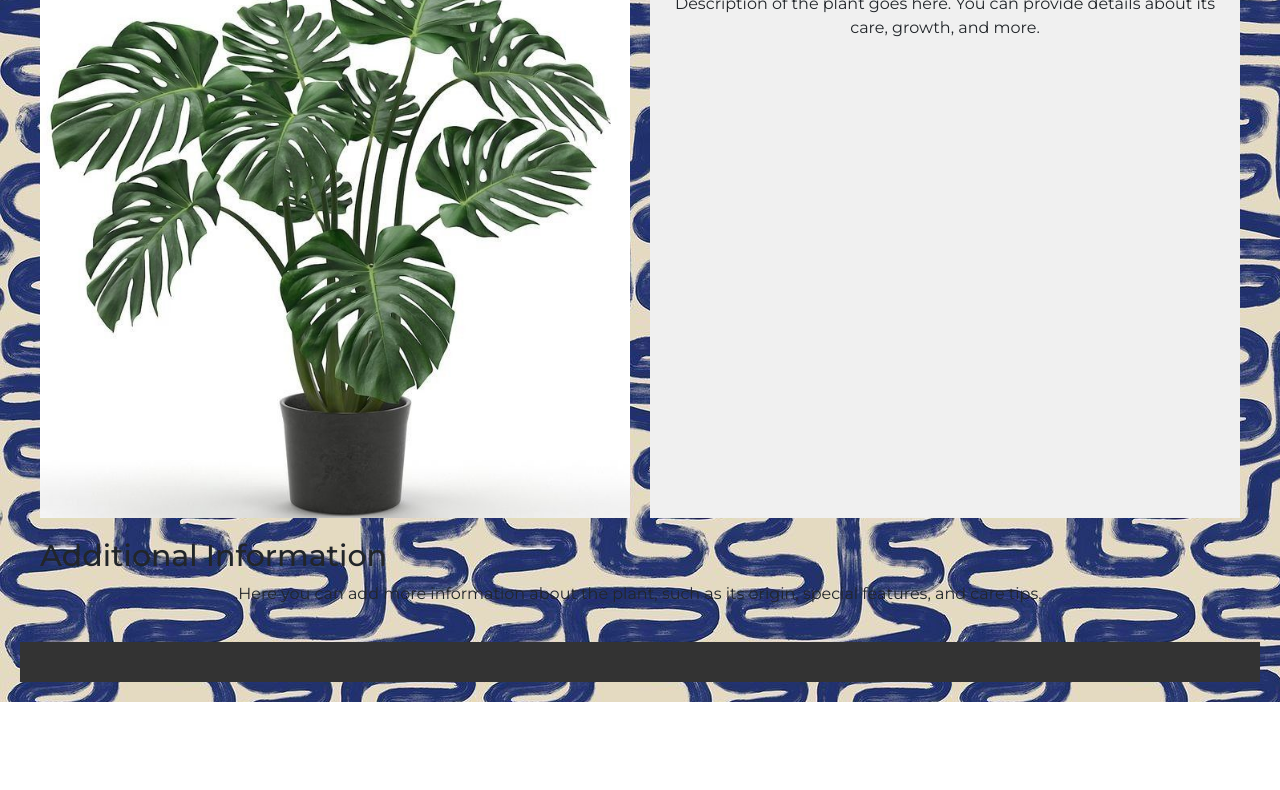
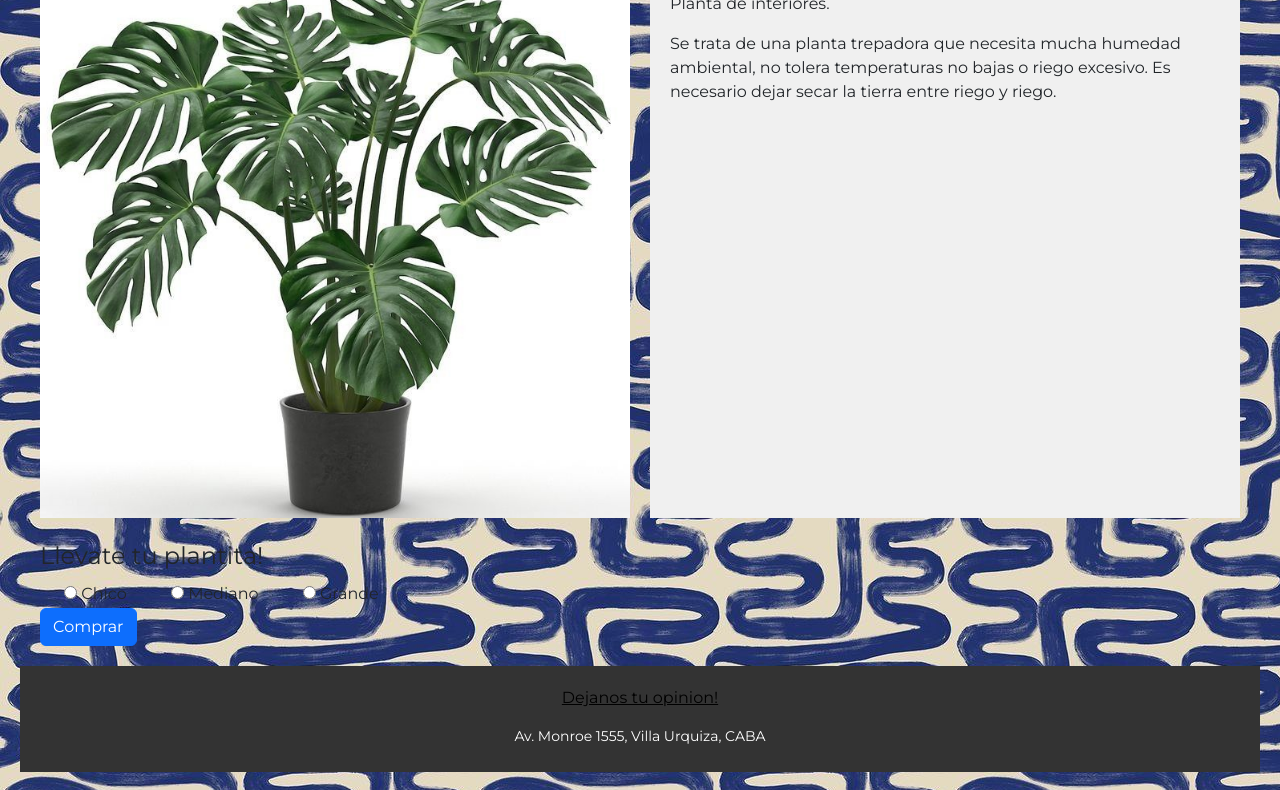
Before and after one commit to MPilarL/Pre-entrega-Lence, a plain HTML site: page pages/pagina2.html in a window 1280 px wide. Shown: the part 190-980 px from the top of the page. Before the commit the page ends 892 px from the top, so only its background shows below. Drawn offline with nearby package versions, Linux system fonts and the light colour scheme; files whose address does not match are found by name.

Commit message:
grid armado

```diff
--- a/css/stylesheet.css
+++ b/css/stylesheet.css
@@ -37,7 +37,7 @@ body {
 .plant-info {
     display: grid;
     grid-template-columns: 1fr 1fr; /* Image and Description side by side */
-    gap: 20px; /* Adjust the gap as needed */
+    gap: 20px;
 }
 
 .plant-image img {
@@ -122,6 +122,8 @@ footer {
     font-size: 14px;
 }
 
+
+
 .datos {
     font-style: italic;
 }
@@ -141,7 +143,7 @@ footer {
 
 .gallery img {
     width: 100%;
-    max-width: 350px;
+    max-width: 450px;
     height: 300px;
     object-fit: cover;
     border-radius: 10px;
@@ -203,10 +205,14 @@ footer {
     background-color: rgb(122, 205, 208);
 } /*utilice esta clase que ya habia creado previamente para otros elementos*/
 
-.navbar-toggler {
+ /* .navbar-toggler {
     background-color: cadetblue;
-}
+}  */
 
 #logo {
     padding: 3px;
 }
+
+.dalineado {
+    text-align: start;
+}
--- a/pages/pagina2.html
+++ b/pages/pagina2.html
@@ -7,7 +7,7 @@
     <link href="https://cdn.jsdelivr.net/npm/bootstrap@5.3.2/dist/css/bootstrap.min.css" rel="stylesheet" integrity="sha384-T3c6CoIi6uLrA9TneNEoa7RxnatzjcDSCmG1MXxSR1GAsXEV/Dwwykc2MPK8M2HN" crossorigin="anonymous">
     <link rel="stylesheet" href="../css/stylesheet.css">
     <link rel="shortcut icon" href="../assets/taza-de-cafe-negra.png" type="image/x-icon">
-    <title>Plantas</title>
+    <title>Monstera deliciosa</title>
 </head>
 <body class="contenedor">
     <header class="header-grid">
@@ -38,22 +38,41 @@
         </nav>
     </header>
     <main class="main-grid">
-        <section class="plant-info">
+        <section class="plant-info flex-wrap">
             <div class="plant-image">
                 <img src="../assets/img/monstera-planta.jpeg" alt="Monstera">
             </div>
             <div class="plant-description">
-                <h2>Plant Name</h2>
-                <p>Description of the plant goes here. You can provide details about its care, growth, and more.</p>
+                <h2>Monstera deliciosa</h2>
+                <p class="d-flex align-items-start">Planta de interiores.</p>
+                <p class="d-flex align-items-start dalineado">Se trata de una planta trepadora que necesita mucha humedad ambiental, no tolera temperaturas no bajas o riego excesivo. Es necesario dejar secar la tierra entre riego y riego.</p>
             </div>
         </section>
         <section class="additional-info">
-            <h2>Additional Information</h2>
-            <p>Here you can add more information about the plant, such as its origin, special features, and care tips.</p>
+            <h3></h3>
+                <fieldset>
+                    <legend>Llevate tu plantita!</legend>
+                        <div  class="form-check form-check-inline">
+                            <input type="radio" id="chico" name="drone" value="chico"/>
+                            <label for="chico">Chico</label>
+                        </div>
+                        <div  class="form-check form-check-inline">
+                            <input type="radio" id=Mediano" name="drone" value=Mediano" />
+                            <label for=Mediano">Mediano</label>
+                        </div>
+                        <div  class="form-check form-check-inline">
+                            <input type="radio" id="grande" name="drone" value="grande" />
+                            <label for="grande">Grande</label>
+                        </div>
+                </fieldset>
+                <button type="button" class="btn btn-primary">Comprar</button>
         </section>
     </main>
     <footer class="footer-grid">
-        <!-- Footer content goes here -->
+        <p>
+            <a href="./pages/pagina3.html" target="_blank">Dejanos tu opinion!</a>
+        </p>
+        <p class="direccion">Av. Monroe 1555, Villa Urquiza, CABA</p>
     </footer>
     <script src="https://cdn.jsdelivr.net/npm/bootstrap@5.3.2/dist/js/bootstrap.bundle.min.js" integrity="sha384-C6RzsynM9kWDrMNeT87bh95OGNyZPhcTNXj1NW7RuBCsyN/o0jlpcV8Qyq46cDfL" crossorigin="anonymous"></script>
 </body>
```
